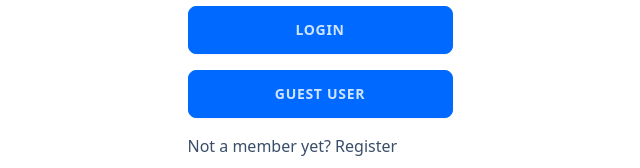
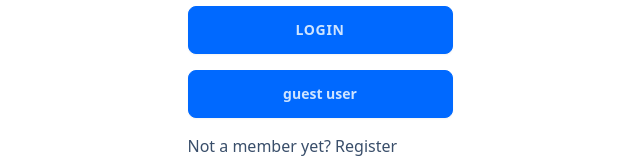
Before and after one commit to sloik89/Daisy-E-commerce, a React (Vite) app: page /login in a window 1280 px wide. Shown: the part 444-612 px from the top of the page, without its empty margins (320-960 px from the left). Built offline with nearby package versions, Linux system fonts and the light colour scheme.

Commit message:
complete login functionality

```diff
--- a/src/App.tsx
+++ b/src/App.tsx
@@ -19,7 +19,7 @@ import { ErrorElement } from "./components";
 import { loader as landingLoader } from "./pages/Landing";
 import { loader as singleLoader } from "./pages/SingleProduct";
 import { loader as productsLoader } from "./pages/Products";
-
+import { loader as checkoutLoader } from "./pages/Checkout";
 // actions
 import { action as registerAction } from "./pages/Register";
 import { action as loginAction } from "./pages/Login";
@@ -62,6 +62,7 @@ const router = createBrowserRouter([
       {
         path: "checkout",
         element: <Checkout />,
+        loader: checkoutLoader(store),
       },
     ],
   },
--- /dev/null
+++ b/src/components/CheckoutForm.tsx
@@ -0,0 +1,7 @@
+import React from "react";
+
+const CheckoutForm = () => {
+  return <div>CheckoutForm</div>;
+};
+
+export default CheckoutForm;
--- a/src/components/index.ts
+++ b/src/components/index.ts
@@ -19,3 +19,4 @@ export { default as FormCheckbox } from "./FormCheckbox";
 export { default as CartItems } from "./CartItems";
 export { default as CartTotals } from "./CartTotals";
 export { default as CartItem } from "./CartItem";
+export { default as CheckoutForm } from "./CheckoutForm";
--- a/src/pages/Checkout.tsx
+++ b/src/pages/Checkout.tsx
@@ -1,5 +1,36 @@
+import { CartTotals, SectionTitle, CheckoutForm } from "../components";
+import { useAppSelector } from "../hooks";
+import { LoaderFunction, redirect } from "react-router-dom";
+import { Store } from "@reduxjs/toolkit";
+
+import { ReduxStore } from "../store";
+import { toast } from "react-toastify";
+export const loader =
+  (store: ReduxStore): LoaderFunction =>
+  async ({ request }) => {
+    const user = store.getState().userState.user;
+    console.log(user);
+    if (!user) {
+      toast.warn("You must be logged");
+      return redirect("/login");
+    }
+    return null;
+  };
 const Checkout = () => {
-  return <div>Checkout</div>;
+  const cartTotal = useAppSelector((state) => state.cartState.cartTotal);
+  if (cartTotal === 0) {
+    return <SectionTitle title="Your cart is empty" />;
+  }
+  return (
+    <>
+      <SectionTitle title="place your order" />
+      Checkout
+      <div>
+        <CheckoutForm />
+        <CartTotals />
+      </div>
+    </>
+  );
 };
 
 export default Checkout;
--- a/src/pages/Login.tsx
+++ b/src/pages/Login.tsx
@@ -1,11 +1,18 @@
 import { FormInput } from "../components";
 import { SubmitBtn } from "../components";
 import { type Store } from "@reduxjs/toolkit";
-import { Form, Link, ActionFunction, redirect } from "react-router-dom";
+import {
+  Form,
+  Link,
+  ActionFunction,
+  redirect,
+  useNavigate,
+} from "react-router-dom";
 import { customFetch } from "../utilis/customFetch";
 import { AxiosError, AxiosResponse, isAxiosError } from "axios";
 import { toast } from "react-toastify";
 import { logginUser } from "../features/user/userSlice";
+import { useAppDispatch } from "../hooks";
 
 export const action =
   (store: Store): ActionFunction =>
@@ -34,6 +41,22 @@ export const action =
     return null;
   };
 const Login = () => {
+  const dispatch = useAppDispatch();
+  const navigate = useNavigate();
+  const loggingAsGuest = async () => {
+    const testUser = {
+      email: "test1@gmail.com",
+      password: "secret",
+    };
+    try {
+      const res = await customFetch.post("auth/login", testUser);
+      dispatch(logginUser(res.data));
+      navigate("/products");
+      console.log(res);
+    } catch (err) {
+      console.log(err);
+    }
+  };
   return (
     <section className="h-screen grid place-items-center">
       <Form className="flex flex-col gap-y-4" method="post">
@@ -41,7 +64,14 @@ const Login = () => {
         <FormInput type="email" label="Email" name="email" />
         <FormInput type="password" label="Password" name="password" />
         <SubmitBtn title="Login" />
-        <SubmitBtn title="guest user" />
+        {/* <SubmitBtn title="guest user" /> */}
+        <button
+          onClick={loggingAsGuest}
+          className="btn btn-primary"
+          type="button"
+        >
+          guest user
+        </button>
         <p>
           Not a member yet? <Link to="/register">Register</Link>
         </p>
```
